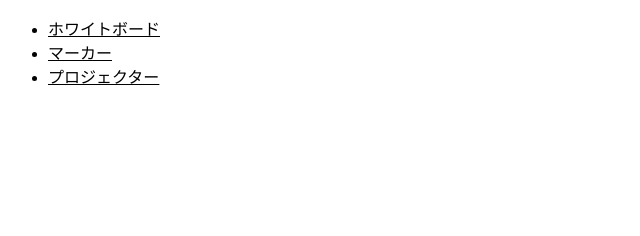
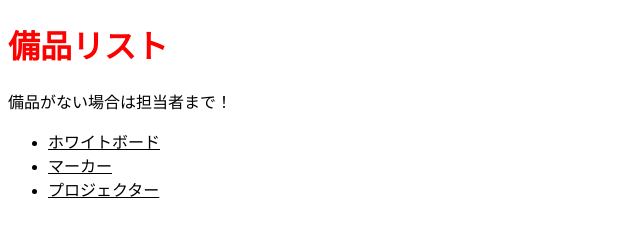
Before and after one commit to Osamu-Suzuki/bihin-kanri, a plain HTML site: page list.html in a window 1280 px wide. Shown: the whole page, without its empty margins (0-640 px from the left). Drawn offline with Linux system fonts and the light colour scheme.

Commit message:
備品リストページに説明文を追記

```diff
--- a/list.html
+++ b/list.html
@@ -7,6 +7,8 @@
     <link rel="stylesheet" href="style.css">
 </head>
 <body>
+    <h1>備品リスト</h1>
+    <p>備品がない場合は担当者まで！</p>
     <ul>
         <li>ホワイトボード</li>
         <li>マーカー</li>
```
